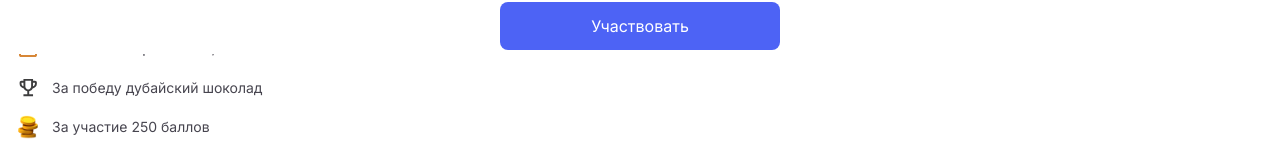
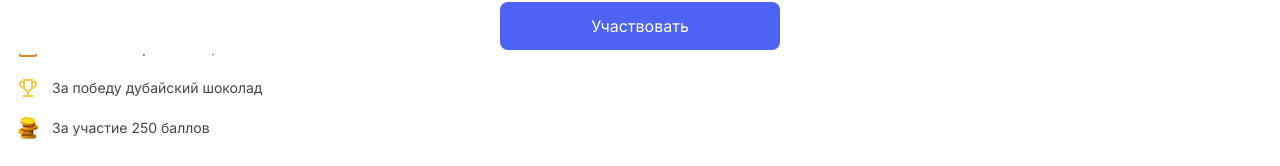
Before and after one commit to Lilolilo-lilo/prizo-app, a Next.js app: page /prize-details in a window 1280 px wide. Shown: the part 746-912 px from the top of the page. Built offline with nearby package versions, Linux system fonts and the light colour scheme.

Commit message:
Update icon winners

```diff
--- a/src/app/prize-details/page.tsx
+++ b/src/app/prize-details/page.tsx
@@ -124,7 +124,7 @@ export default function PrizeDetailsPage() {
                 </div>
                 <div className="flex items-center gap-3">
                   <img
-                    src="/Icons/Winners.svg"
+                    src="/Icons/WinnersYellow.svg"
                     alt="Победитель"
                     width={24}
                     height={24}
```
